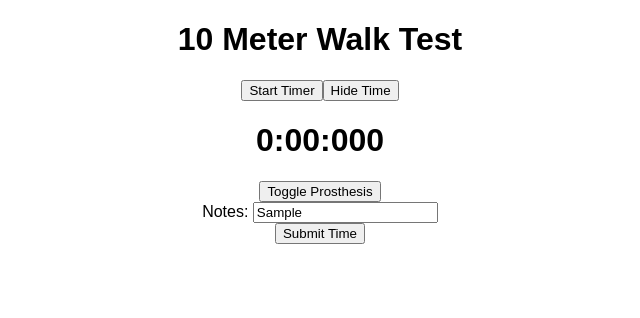
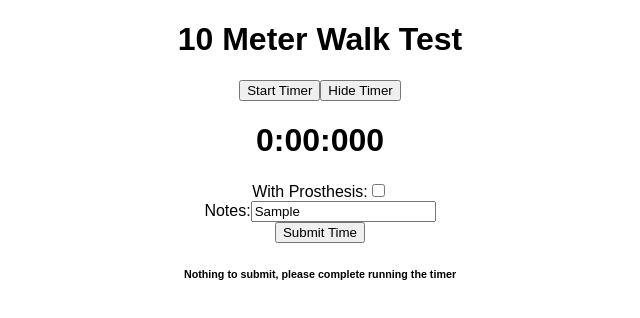
Before and after one commit to jmdoan1/10-meter-test, a React (Create React App) app: page / in a window 1280 px wide. Both pictures are taken after typing "Sample" into the empty fields and a click on the button "Submit Time". Shown: the top 318 px of the page, without its empty margins (320-960 px from the left). Built offline with nearby package versions, Linux system fonts and the light colour scheme.

Commit message:
functioning prosthesis toggle and submit action

```diff
--- a/src/components/Timer/Timer.js
+++ b/src/components/Timer/Timer.js
@@ -1,6 +1,7 @@
 import React, { Component } from 'react';
 
 import TimerLabel from './TimerLabel/TimerLabel'
+import TimerInputs from './TimerInput/TimerInputs'
 
 class Timer extends Component {
 
@@ -11,11 +12,12 @@ class Timer extends Component {
         notes: "",
         running: false,
         timeStarted: 0,
-        timeStopped: 0
+        timeStopped: 0,
+        showSubmissionWarning: false
     }
 
-    toggleWithProsthesis = () => {
-      this.setState({ withProsthesis: !this.state.withProsthesis });
+    toggleWithProsthesis = (event) => {
+      this.setState({ withProsthesis: event.target.checked });
     }
 
     toggleRunning = () => {
@@ -38,6 +40,10 @@ class Timer extends Component {
       }
     }
 
+    updateNotes = (event) => {
+        this.setState({notes: event.target.value})
+    }
+
     toggleTimerShowing = () => {
       this.setState({ showTime: !this.state.showTime });
     }
@@ -51,6 +57,32 @@ class Timer extends Component {
         clearInterval(this.interval);
     }
 
+    submit = () => {
+        if (this.state.timeStarted > 0 && this.state.timeStopped > 0) {
+            this.props.submitAction({
+                timeStarted: this.state.timeStarted,
+                timeStopped: this.state.timeStopped,
+                time: this.state.time,
+                withProsthesis: this.state.withProsthesis,
+                notes: this.state.notes
+            })
+            this.reset()
+        } else {
+            this.setState({showSubmissionWarning: true})
+        }
+    }
+
+    reset = () => {
+        this.setState({
+            time: 0,
+            notes: "",
+            running: false,
+            timeStarted: 0,
+            timeStopped: 0,
+            showSubmissionWarning: false
+        })
+    }
+
     render () {
         let buttonStartText = "Start Timer"
 
@@ -58,17 +90,25 @@ class Timer extends Component {
           buttonStartText = "Stop Timer"
         }
 
-        let buttonHideText = "Show Time"
+        let buttonHideText = "Show Timer"
 
         let timerLabel = null;
 
         if (this.state.showTime) {
-            buttonHideText = "Hide Time";
+            buttonHideText = "Hide Timer";
             timerLabel = (
                 <TimerLabel
                     running={this.state.timerRunning}
                     startTime={this.state.startTime}
                     time={this.state.time} >{this.state.time}</TimerLabel>
+            );
+        }
+
+        let warningLabel = null;
+
+        if (this.state.showSubmissionWarning) {
+            warningLabel = (
+                <h6>Nothing to submit, please complete running the timer</h6>
             );
         }
 
@@ -79,12 +119,15 @@ class Timer extends Component {
                 <div>
                     {timerLabel}
                 </div>
-                <button onClick={this.toggleWithProsthesis}>Toggle Prosthesis</button>
+                <TimerInputs
+                    changed={this.updateNotes}
+                    noteVal={this.state.notes}
+                    toggle={this.toggleWithProsthesis}
+                    checkVal={this.state.withProsthesis}/>
+                <button onClick={this.submit}>Submit Time</button>
                 <div>
-                    <label>Notes:     </label>
-                    <input type="text" />
+                    {warningLabel}
                 </div>
-                <button>Submit Time</button>
             </div>
         )
     };
--- /dev/null
+++ b/src/components/Timer/TimerInput/TimerInputs.js
@@ -0,0 +1,27 @@
+import React, { Component } from 'react';
+
+class TimerInputs extends Component {
+    render () {
+        return (
+            <div>
+                <label>
+                    With Prosthesis:
+                    <input
+                        type="checkbox"
+                        checked={this.props.checkVal}
+                        onChange={this.props.toggle} />
+                </label>
+                <div />
+                <label>
+                    Notes:
+                    <input
+                        type="text"
+                        onChange={this.props.changed}
+                        value={this.props.noteVal}/>
+                </label>
+            </div>
+        )
+    };
+}
+
+export default TimerInputs;
--- a/src/containers/App.js
+++ b/src/containers/App.js
@@ -5,13 +5,22 @@ import Timer from '../components/Timer/Timer'
 
 class App extends Component {
 
-  state = {}
+  state = {
+    tests: []
+  }
+
+  submit = (props) => {
+    const testsCopy = [...this.state.tests]
+    testsCopy.push(props)
+    this.setState({tests: testsCopy})
+  }
 
   render() {
     return (
       <div className="App">
         <h1>10 Meter Walk Test</h1>
-        <Timer />
+        <Timer
+          submitAction={this.submit}/>
       </div>
     );
   }
```
Also changed, not shown: Time Report.csv.
